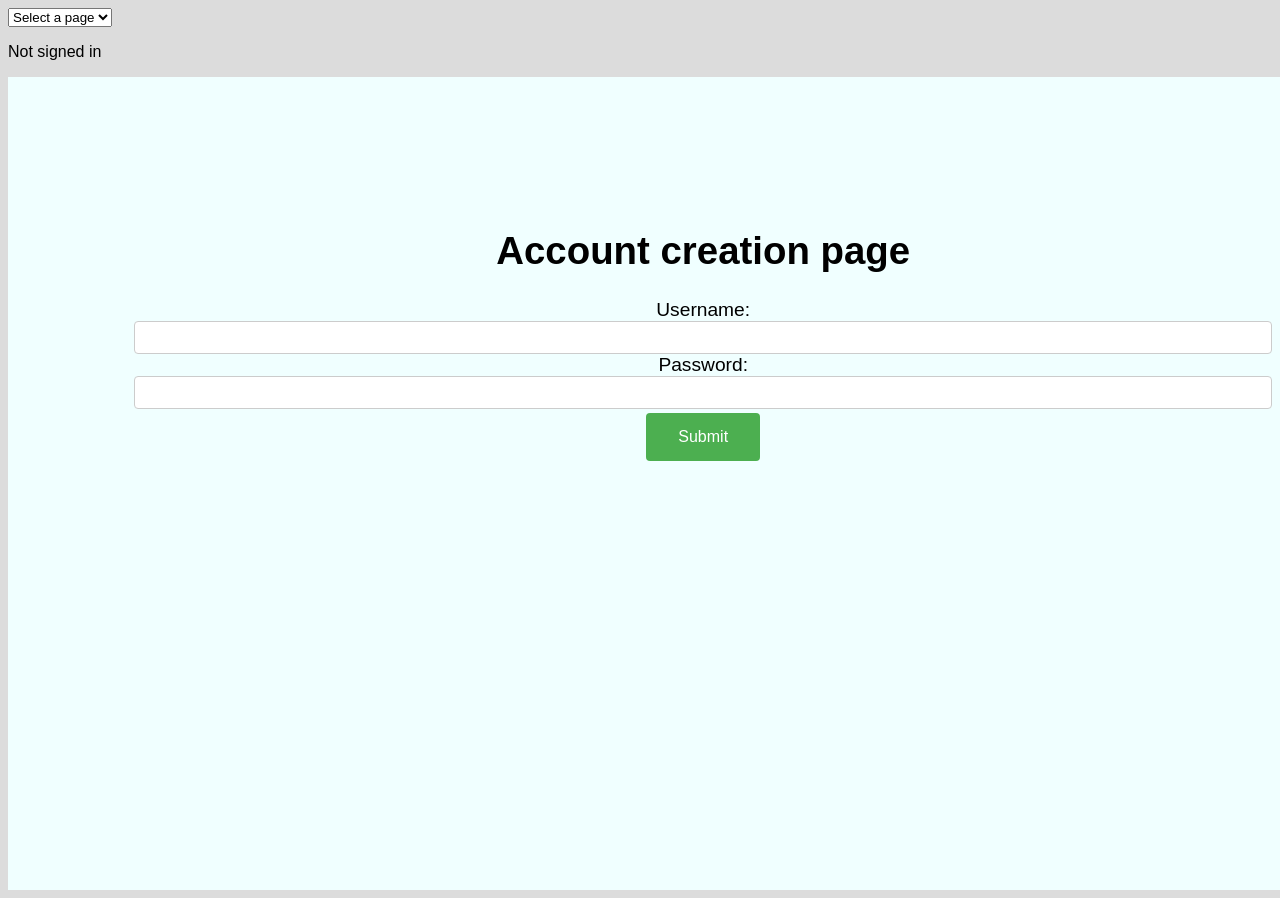
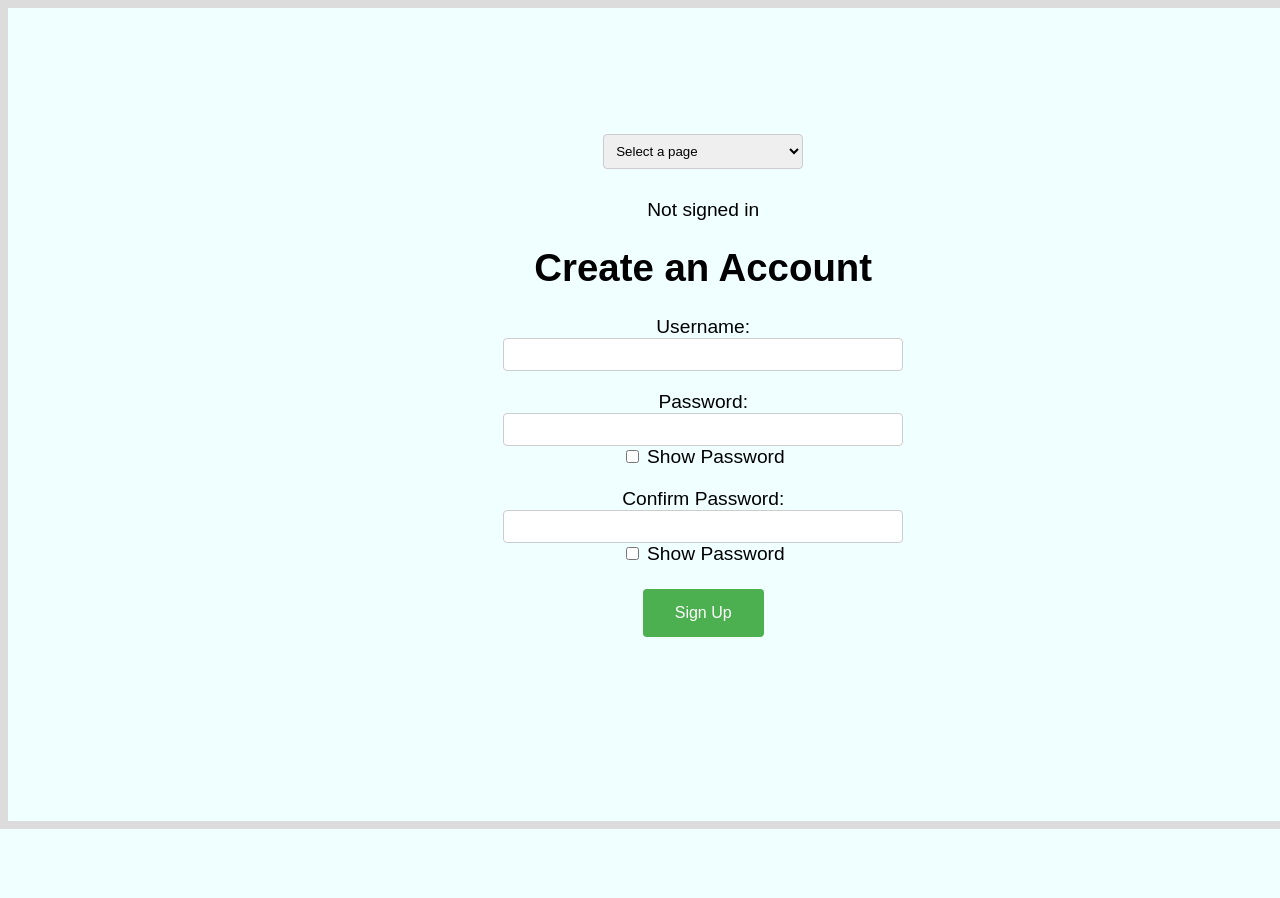
Before and after one commit to software-students-spring2024/2-web-app-exercise-snail-men, a Flask app: page /signup in a window 1280 px wide; the page is wider, and only the part inside the window is pictured. After the commit the page ends 829 px from the top of that part, so only its background shows below. Run offline with Flask 3, Linux system fonts and the light colour scheme; data that the repository does not hold is empty; some libraries are stand-ins or nearby versions.

Commit message:
make styling and html edits for account creation and login Quality of Life features

```diff
--- a/static/scripts.js
+++ b/static/scripts.js
@@ -1,6 +1,6 @@
 function redirectToSelected(dropdownId) {
-    var dropdown = document.getElementById(dropdownId);
-    var selectedOption = dropdown.options[dropdown.selectedIndex].value;
+    let dropdown = document.getElementById(dropdownId);
+    let selectedOption = dropdown.options[dropdown.selectedIndex].value;
     if (selectedOption !== "") {
         window.location.href = selectedOption;
     }
--- a/static/styles/styles.css
+++ b/static/styles/styles.css
@@ -48,7 +48,7 @@ header {
     border-radius: 4px;
 }
 
-.login-form {
+form {
     width: 80%;
     max-width: 400px;
     margin: 0 auto;
@@ -70,6 +70,11 @@ input[type="password"] {
     border-radius: 4px;
     box-sizing: border-box;
 }
+
+input[type="checkbox"] + label {
+    display: inline-block;
+}
+
 ul {
     list-style-type: none;
     padding: 0;
--- a/templates/base.html
+++ b/templates/base.html
@@ -7,6 +7,8 @@
         <script src="../static/scripts.js"></script>
     </head>
     <body>
+
+        <div class="content">
             <select id="redirectDropdown" onchange="redirectToSelected('redirectDropdown')">
                 <option value="">Select a page</option>
                 {% if not username %}
@@ -29,8 +31,6 @@
                     <p>Not signed in</p>
                 {% endif %}
             </div>
-
-        <div class="content">
             {% block content %} {% endblock %}
         </div>
     </body>
--- a/templates/signup.html
+++ b/templates/signup.html
@@ -1,10 +1,60 @@
 {% extends 'base.html' %}
 
 {% block content %}
-    <h1>Account creation page</h1>
-    <form method="post">
-        Username: <input type="text" name="username">
-        Password: <input type="password" name="password">
-        <input type="submit">
+    <h1>Create an Account</h1>
+    <form id="signup-form" method="post">
+        <div class="form-group">
+            <label for="username">Username:</label>
+            <input type="text" id="username" name="username">
+        </div>
+        <div class="form-group">
+            <label for="password">Password:</label>
+            <input type="password" id="password" name="password">
+            <input type="checkbox" id="showPasswordToggle">
+            <label for="showPasswordToggle">Show Password</label>
+        </div>
+        <div class="form-group">
+            <label for="confirm-password">Confirm Password:</label>
+            <input type="password" id="confirm-password" name="confirm-password">
+            <input type="checkbox" id="showConfirmPasswordToggle">
+            <label for="showConfirmPasswordToggle">Show Password</label>
+            <p id="password-error" style="color: red; display: none;">Passwords do not match.</p>
+        </div>
+        <input type="submit" value="Sign Up">
     </form>
+
+
+    <script>
+        let passwordInput = document.getElementById("password");
+        let confirmPasswordInput = document.getElementById("confirm-password");
+        let showPasswordToggle = document.getElementById("showPasswordToggle");
+        let showConfirmPasswordToggle = document.getElementById("showConfirmPasswordToggle");
+        let passwordError = document.getElementById("password-error");
+
+        showPasswordToggle.addEventListener("change", function() {
+            if (showPasswordToggle.checked) {
+                passwordInput.type = "text";
+            } else {
+                passwordInput.type = "password";
+            }
+        });
+
+        showConfirmPasswordToggle.addEventListener("change", function() {
+            if (showConfirmPasswordToggle.checked) {
+                confirmPasswordInput.type = "text";
+            } else {
+                confirmPasswordInput.type = "password";
+            }
+        });
+
+        document.getElementById("signup-form").addEventListener("submit", function(event) {
+            if (passwordInput.value !== confirmPasswordInput.value) {
+                passwordError.style.display = "block";
+                event.preventDefault();
+            } else {
+                passwordError.style.display = "none";
+            }
+        });
+    </script>
+
 {% endblock %}
```
Also changed, not shown: templates/login.html (+15 -0 lines). Lines whose indentation alone changed are shown as unchanged.
